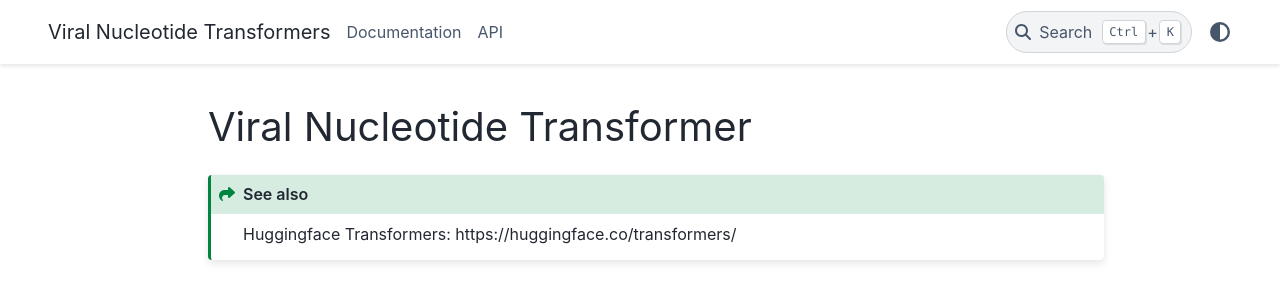
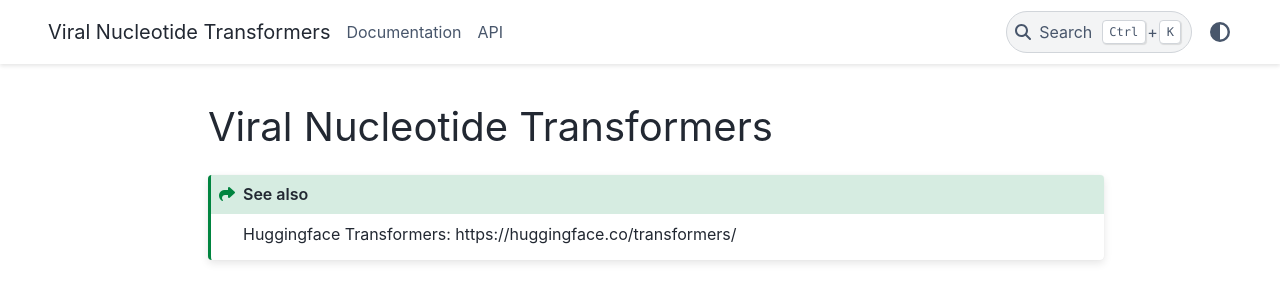
Before and after one commit to ghlee7411/viral-nucleotide-transformers, a Sphinx documentation site: the page built from docs/index.md, in a window 1280 px wide. Shown: the top 306 px of the page. Built offline with Sphinx 7.4.7 and the PyData theme 0.15.4, drawn with Linux system fonts in a browser that asks for light colours.

Commit message:
fix title of docs

````diff
--- a/docs/index.md
+++ b/docs/index.md
@@ -7,7 +7,7 @@ myst:
 html_theme.sidebar_secondary.remove: true
 ---
 
-# Viral Nucleotide Transformer
+# Viral Nucleotide Transformers
 
 ```{seealso}
 Huggingface Transformers: https://huggingface.co/transformers/
--- a/setup.py
+++ b/setup.py
@@ -22,7 +22,7 @@ setup(
     name = "vinucmer",
     version = "dev",
     author = "lkarlo",
-    description = ("Viral Nucleotide Transformer"),
+    description = ("Viral Nucleotide Transformers"),
     license = "MIT",
     packages=find_packages(include=[
         'vinucmer',
````
